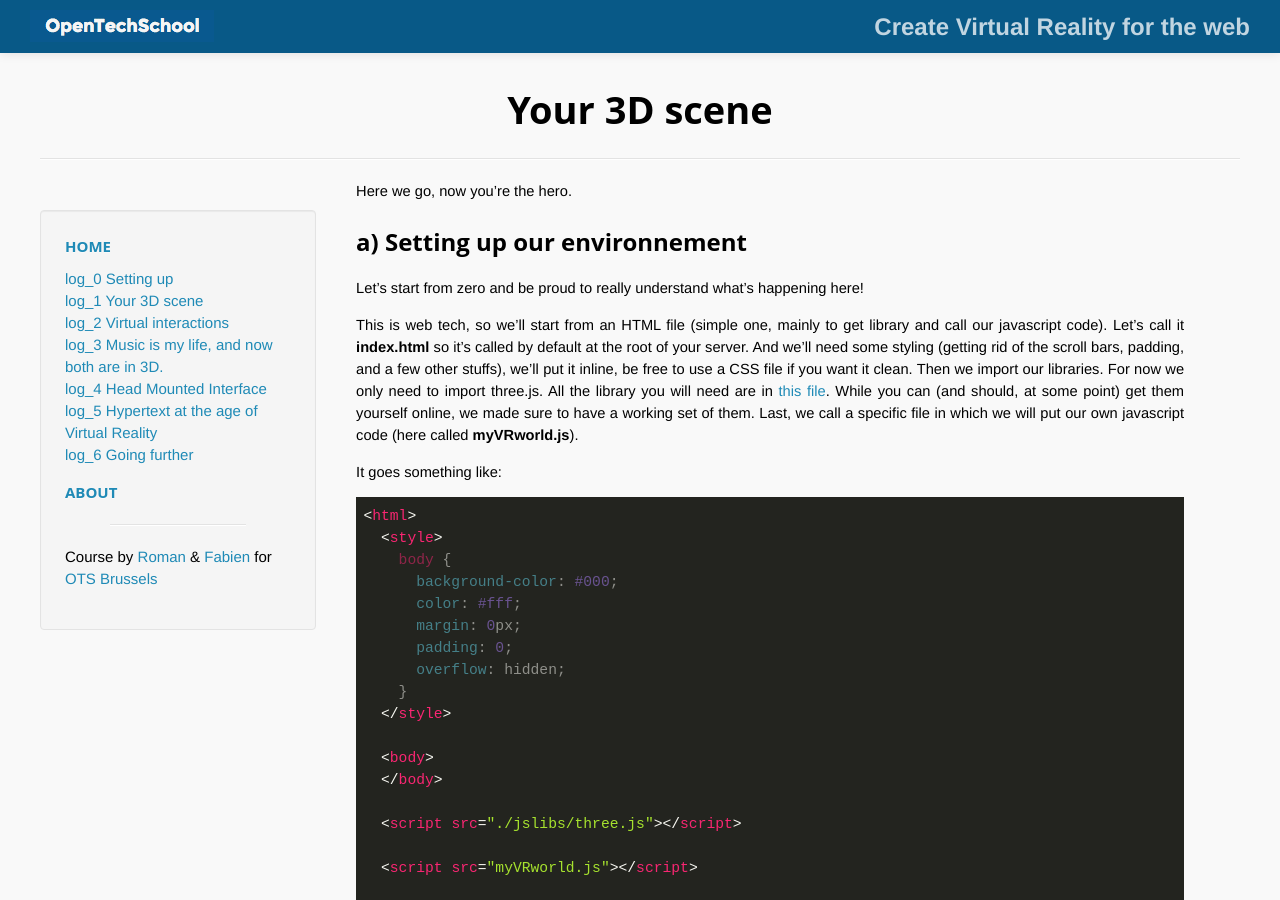
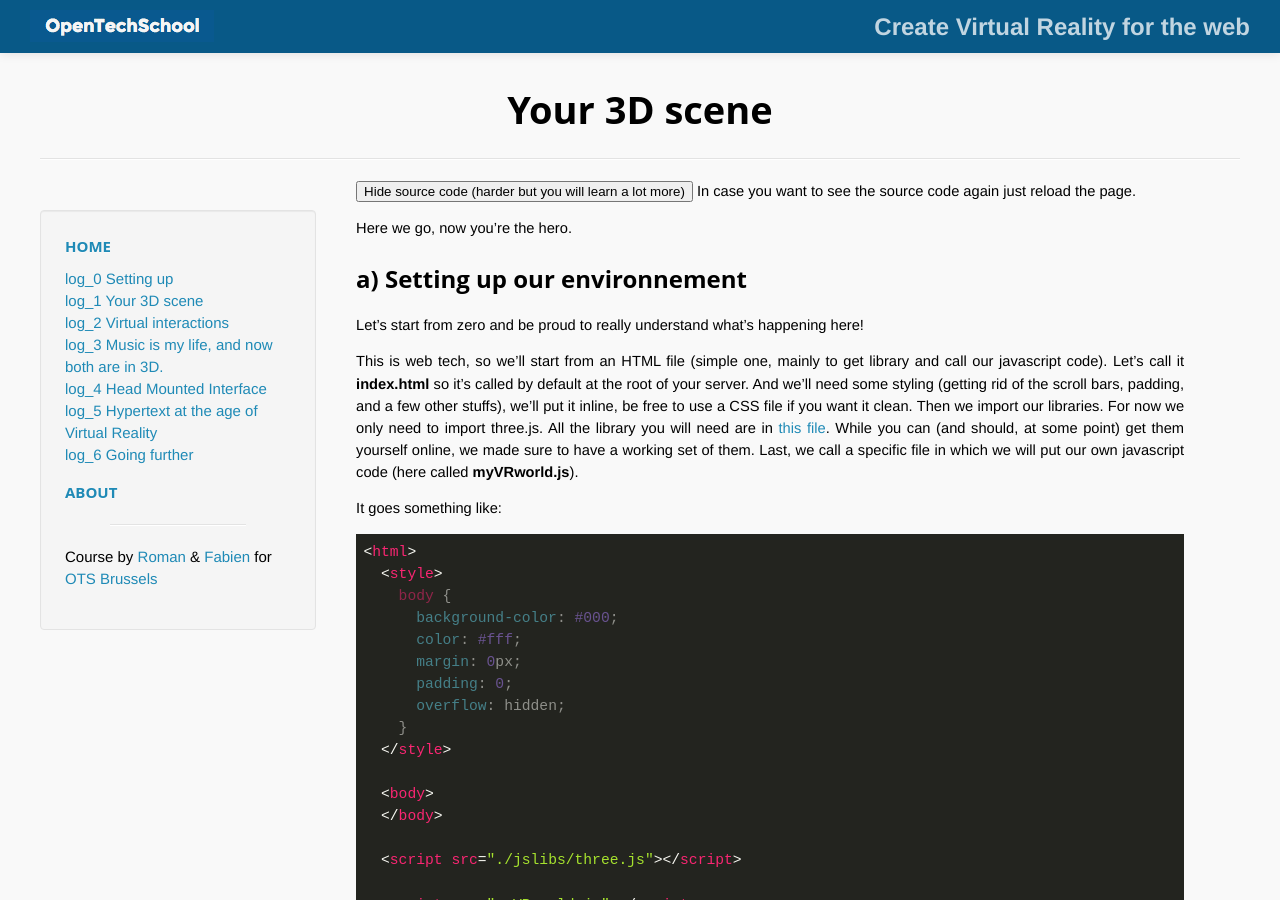
Before and after one commit to OpenTechSchool-Brussels/webVR-for-3D-graphics-and-music, a Jekyll site: the page built from your-3D-scene.markdown, in a window 1280 px wide and 900 px high. Built offline with Jekyll 4.4.1, drawn with Linux system fonts in a browser that asks for light colours; Markdown is read by kramdown in place of the engine named in the settings.

Commit message:
source code toggle

```diff
--- a/your-3D-scene.markdown
+++ b/your-3D-scene.markdown
@@ -4,6 +4,16 @@
 num: 1
 
 ---
+
+<button type="submit" onclick="ToggleSourceVisibility()">Hide source code (harder but you will learn a lot more)</button> In case you want to see the source code again just reload the page.
+<script>
+function ToggleSourceVisibility() {
+	var css = document.createElement("style");
+	css.type = "text/css";
+	css.innerHTML = ".highlight {visibility: none;}";
+	document.body.appendChild(css);
+}
+</script>
 
 Here we go, now you're the hero.
 
```
